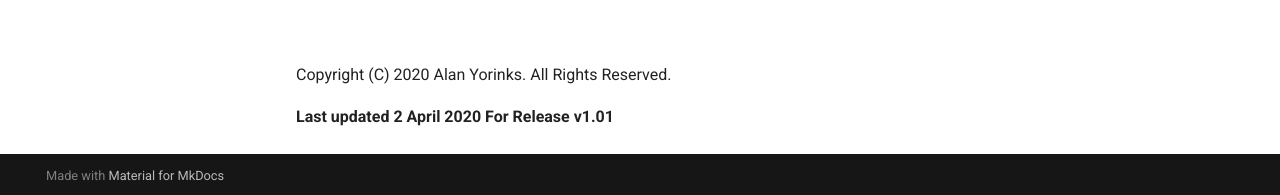
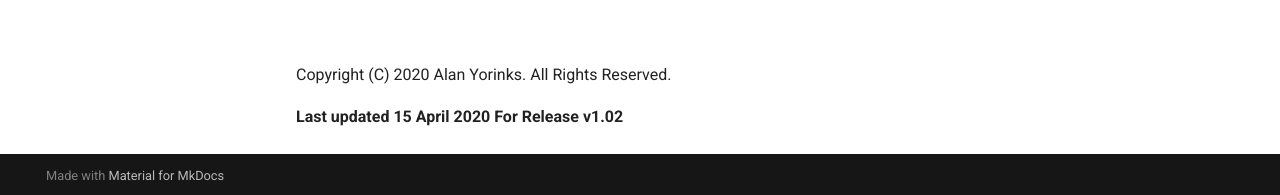
Before and after one commit to MrYsLab/pymata4, an MkDocs documentation site: the page built from docs/index.md, in a window 1280 px wide and 900 px high, scrolled down 2266 px. Shown: the part 702-897 px from the top of the window. Built offline with MkDocs 1.6.1 and Material for MkDocs 9.7.7, drawn with Linux system fonts in a browser that asks for light colours.

Commit message:
Changes version compatibility line.

```diff
--- a/docs/index.md
+++ b/docs/index.md
@@ -129,4 +129,4 @@ Pin: 12 Value: 1 Time Stamp: 2020-03-10 13:26:27
 
 Copyright (C) 2020 Alan Yorinks. All Rights Reserved.
 
-**Last updated 2 April 2020 For Release v1.01**
+**Last updated 15 April 2020 For Release v1.02**
```
